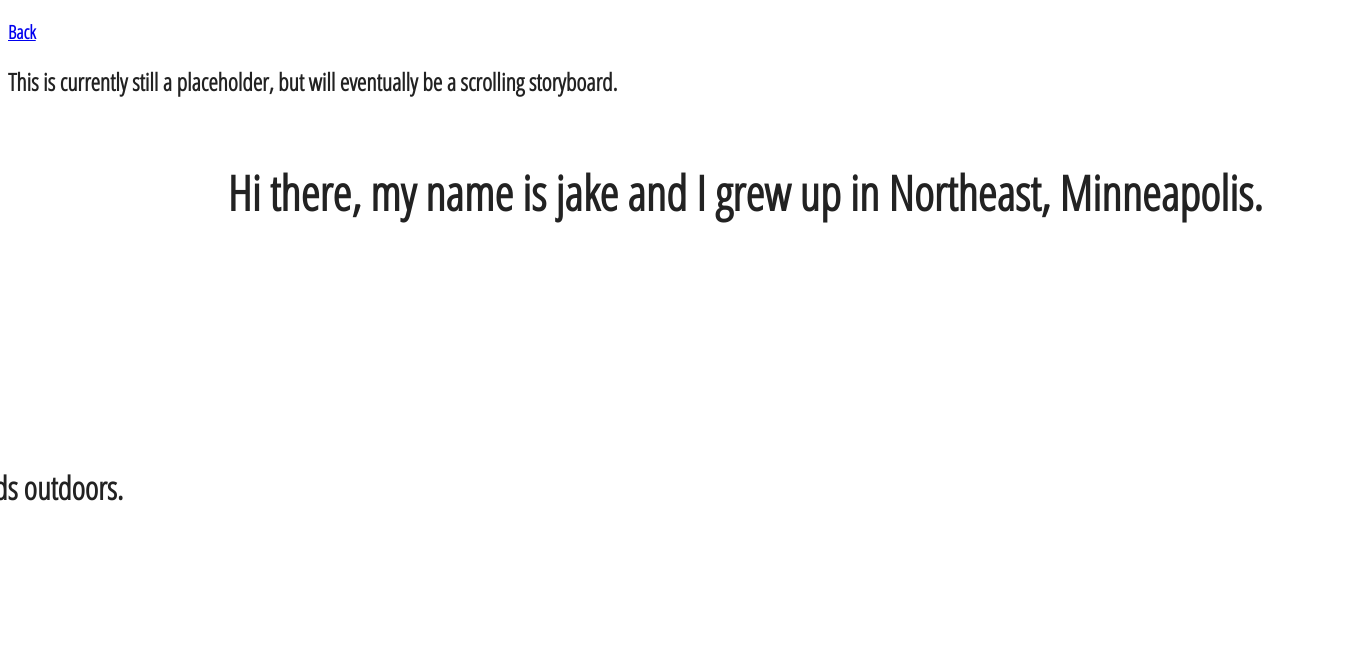
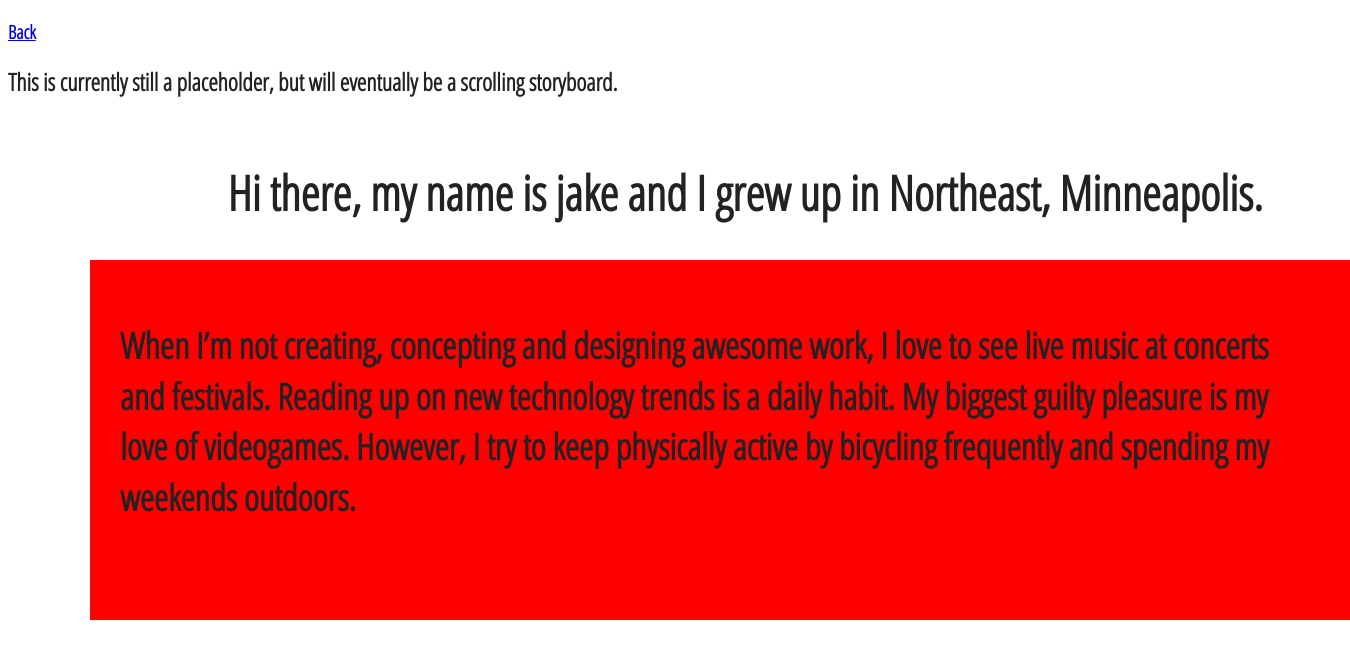
Before and after one commit to schooolman/personalSite, a website: page src/about/about.html in a window 1280 px wide. Shown: the top 658 px of the page, 1350 px wide, since content can reach past the window. Drawn offline with nearby package versions, Linux system fonts and the light colour scheme.

Commit message:
still figuring out the content organization of the about page I need to get started on making wireframes and design comps to work off of next week and I would also like to get Sass up and running on this project as well.

```diff
--- a/src/about/about.html
+++ b/src/about/about.html
@@ -22,13 +22,23 @@
     <h3>Back</h3>
 </a>
 
-<h1 class="testHeader">Hi there, my name is jake and I grew up in Northeast, Minneapolis.</h1>
-
 <h2>This is currently still a placeholder, but will eventually be a scrolling storyboard.</h2>
 
-<h1 class="testHeader2">When I’m not creating, concepting and designing awesome work, I love to see live music at concerts and festivals.
-    <br>
-    Reading up on new technology trends is a daily habit. My biggest guilty pleasure is my love of videogames. However, I try to keep physically active by bicycling frequently and spending my weekends outdoors.</h1>
+<div class="contentSectionOne">
+    <h1 class="testHeader">Hi there, my name is jake and I grew up in Northeast, Minneapolis.</h1>
+    <div class="mini-content-container">
+        <h2 class="secondHeadline">When I’m not creating, concepting and designing awesome work, I love to see live music at concerts and festivals.
+            Reading up on new technology trends is a daily habit. My biggest guilty pleasure is my love of videogames. However, I try to keep physically active by bicycling
+            frequently and spending my weekends outdoors.</h2>
+    </div>
+
+</div>
+
+
+
+
+
+
 
 <!--When I’m not creating, concepting and designing awesome work, I love to see live music at concerts and festivals. Reading up on new technology trends is a daily habit. My biggest guilty pleasure is my love of videogames. However, I try to keep physically active by bicycling frequently and spending my weekends outdoors.-->
 
--- a/src/css/main.css
+++ b/src/css/main.css
@@ -391,9 +391,19 @@ body {
     }
 }
 
-.testHeader2 {
+.secondHeadline {
+    /*position: absolute;*/
+    /*top: 400px;*/
+    /*left: -2000px;*/
+    }
+
+.mini-content-container {
     position: absolute;
-    top: 400px;
-    left: -2000px;
-
-    }
+    top: 300px;
+    left: -1700px;
+    width: 800px;
+    padding: 20px;
+    height: 200px;
+    background: red;
+    margin-top: 20px;
+}
--- a/src/js/about.js
+++ b/src/js/about.js
@@ -8,6 +8,7 @@ console.log("connected");
 $(document).ready(function() {
 
     var testHeader = $(".testHeader");
+    var secondHeadline = $(".mini-content-container");
 
     //var main = document.getElementById("mainContainer");
 
@@ -20,7 +21,7 @@ $(document).ready(function() {
     function firstline(){
 
         TweenMax.to(testHeader, 0.5, {x: 500, scale: 1.5});
-
+        TweenMax.to(secondHeadline, 1.5, {delay:0.5, x: 2000, scale: 1.5})
     };
 
 });
```
